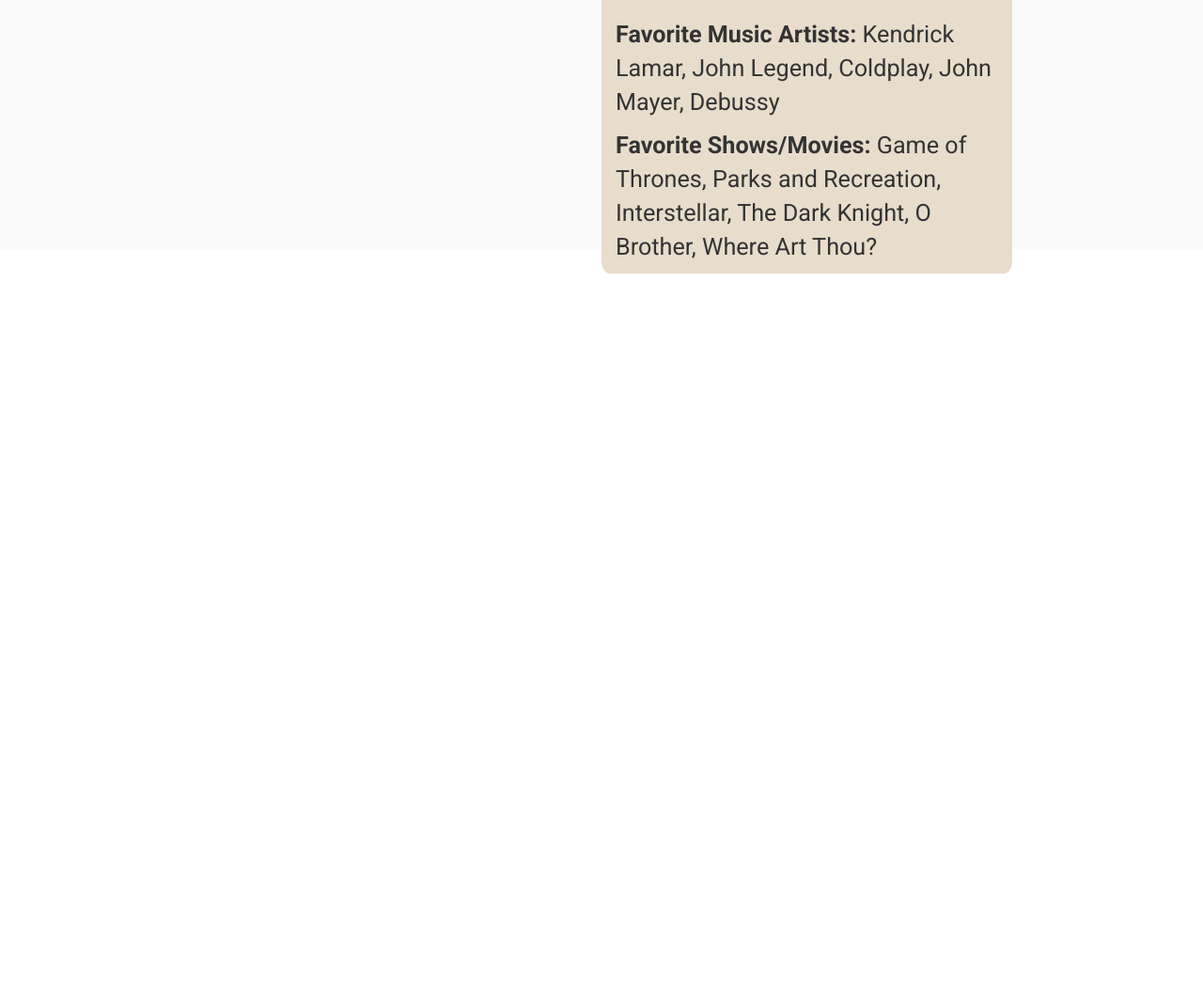
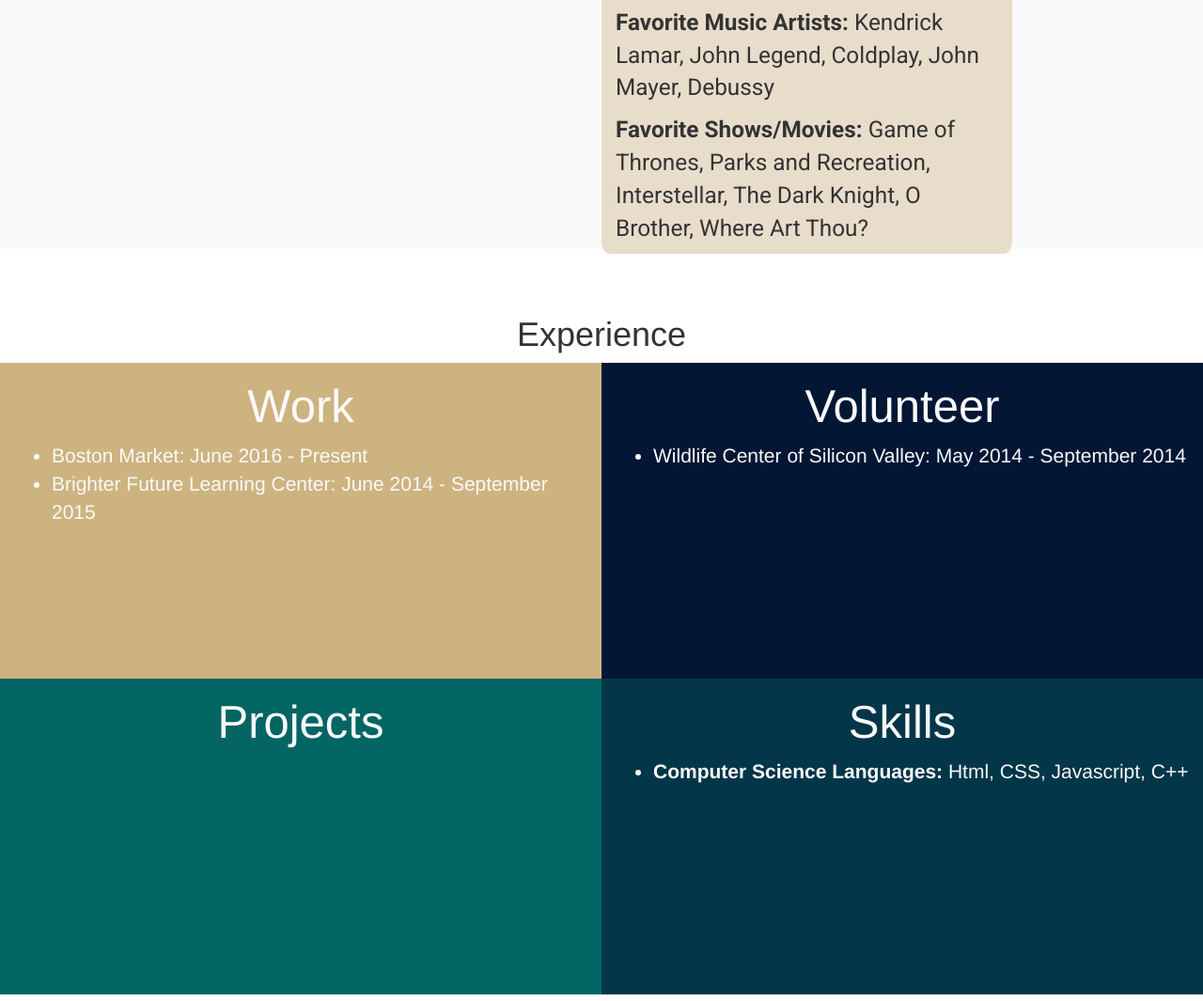
Before and after one commit to andersonju9797/andersonju9797.github.io, a plain HTML site: page index.html in a window 1280 px wide. Shown: the part 1335-2400 px from the top of the page at 94% size. Before the commit the page ends 1626 px from the top, so only its background shows below. Drawn offline with nearby package versions, Linux system fonts and the light colour scheme.

Commit message:
Patch 1.2
Added Experience page

```diff
--- a/andersonjustylesheet.css
+++ b/andersonjustylesheet.css
@@ -64,7 +64,7 @@
 }
 
 .face {
-	width: 70%;
+	width: 60.8%;
 	height: auto;
 	float: right;
 	margin-top: 2%;
@@ -72,7 +72,7 @@
 }
 
 .col-sm-4 {
-	font-size: 1.8em;
+	font-size: 1.74em;
 	font-family: 'Roboto';
 	margin-top: 1%;
 	background-color: #E8DDCB;
@@ -87,3 +87,34 @@
 	margin-top: 4%;
 	text-align: center;
 }
+
+.expblock {
+	height: 42%;
+	width: 42%;
+	color: #FAFAFA;
+}
+
+.expblock h2 {
+	font-size: 3.5em;
+	text-align: center;
+}
+
+.expblock li {
+	font-size: 1.5em;
+}
+
+#work {
+	background-color: #CDB380;
+}
+
+#volunteer {
+	background-color: #031634;
+}
+
+#projects {
+	background-color: #036564;
+}
+
+#skills {
+	background-color: #033649;
+}
--- a/index.html
+++ b/index.html
@@ -7,13 +7,20 @@
 
 	<title>Anderson Ju</title>
 
+	<!-- Custom CSS -->
 	<link rel="stylesheet" type="text/css" href="andersonjustylesheet.css">
+
+	<!-- Bootstrap Core CSS -->
 	<link rel="stylesheet" href="https://maxcdn.bootstrapcdn.com/bootstrap/3.3.6/css/bootstrap.min.css" integrity="sha384-1q8mTJOASx8j1Au+a5WDVnPi2lkFfwwEAa8hDDdjZlpLegxhjVME1fgjWPGmkzs7" crossorigin="anonymous">
+
+	<!-- Custom Fonts -->
 	<link href='https://fonts.googleapis.com/css?family=Roboto:300,400,700' rel='stylesheet' type='text/css'>
 
 </head>
 
 <body>
+
+	<!-- Navigation -->
 	<nav class="navbar navbar-inverse navbar-fixed-top">
  		<div class="container-fluid">
     		<div class="navbar-header">
@@ -22,13 +29,14 @@
     		<ul class="nav navbar-nav navbar-right">
      			<li class="active"><a href="#">Home</a></li>
      			<li><a href="#about">About</a></li>
-     			<li><a href="#">Experience</a></li>
+     			<li><a href="#experience">Experience</a></li>
     			<li><a href="#">Contact</a></li>
     			<li><a href="#">Resume</a></li>
     		</ul>
   		</div>
 	</nav>
 
+	<!-- Front Page -->
 	<section class="fullPage" id="frontpage">
 		<div id="intro">
 			<h1><b>Anderson Ju</b></h1>
@@ -36,6 +44,8 @@
 		</div>
 	</section>
 
+
+	<!-- About -->
 	<section class="fullPage" id="about">
 		<br></br>
 		<h1 class="headings">About Me</h1>
@@ -53,8 +63,42 @@
 				<p><b>Favorite Shows/Movies:</b> Game of Thrones, Parks and Recreation, Interstellar, The Dark Knight, O Brother, Where Art Thou?</p>
 			</div>
 		</div>
+	</section>
+
+
+	<!-- Experience -->
+
+	<section class="fullPage" id="experience"
+
+	<br></br>
+
+		<h1 class="headings">Experience</h1>
+		<div class="col-sm-6 expblock" id="work">
+			<h2>Work</h2>
+				<ul>
+					<li>Boston Market: June 2016 - Present</li>
+					<li>Brighter Future Learning Center: June 2014 - September 2015</li>
+				</ul>
+		</div>
+		<div class="col-sm-6 expblock" id="volunteer">
+			<h2>Volunteer</h2>
+				<ul>
+					<li>Wildlife Center of Silicon Valley: May 2014 - September 2014 </li>
+				</ul>
+		</div>
+		<div class="col-sm-6 expblock" id="projects">
+			<h2>Projects</h2>
+		</div>
+		<div class="col-sm-6 expblock" id="skills">
+			<h2>Skills</h2>
+				<ul>
+					<li><b>Computer Science Languages:</b> Html, CSS, Javascript, C++</li>
+				</ul>
+		</div>
 
 	</section>
 
+
+
 </body>
 </html>
```
